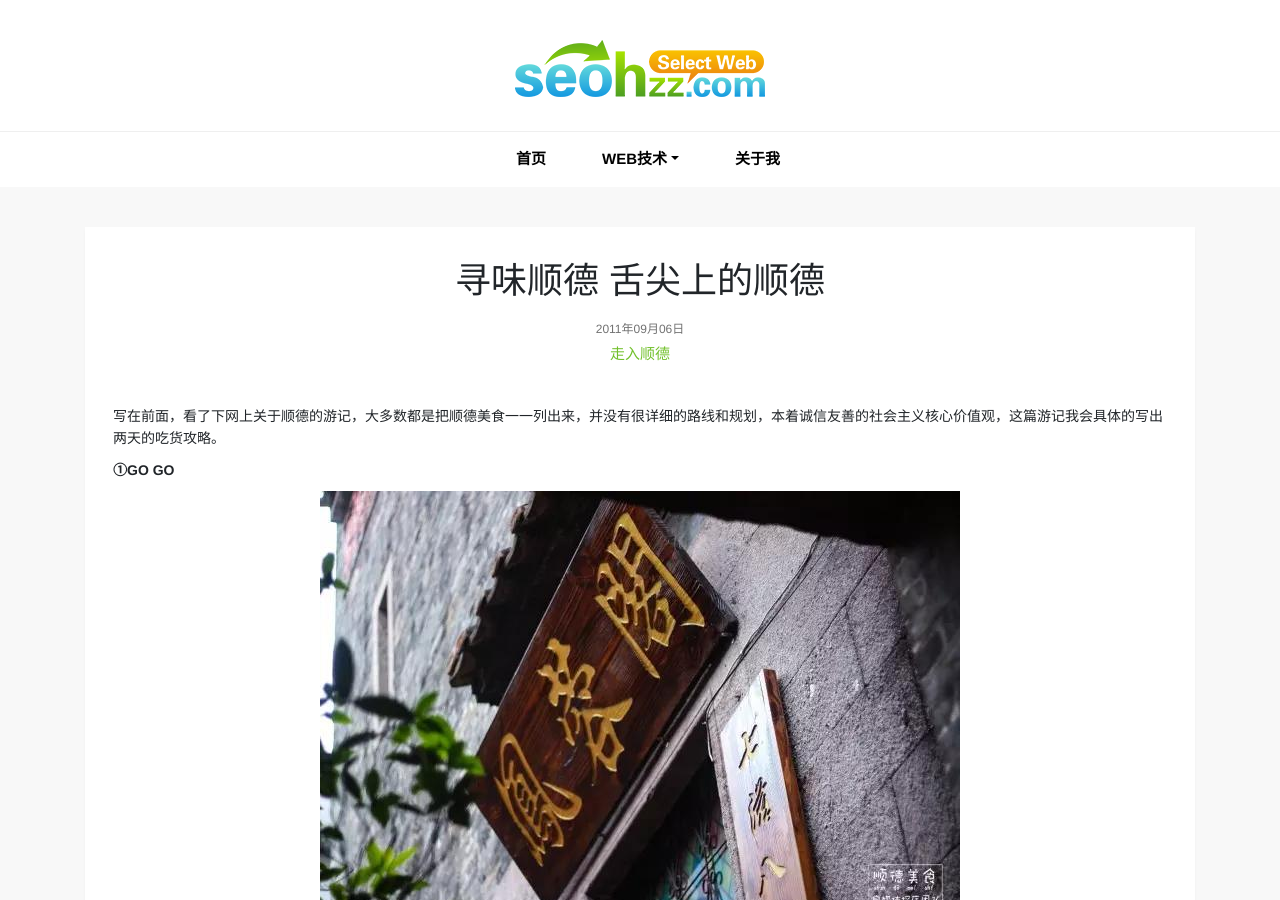
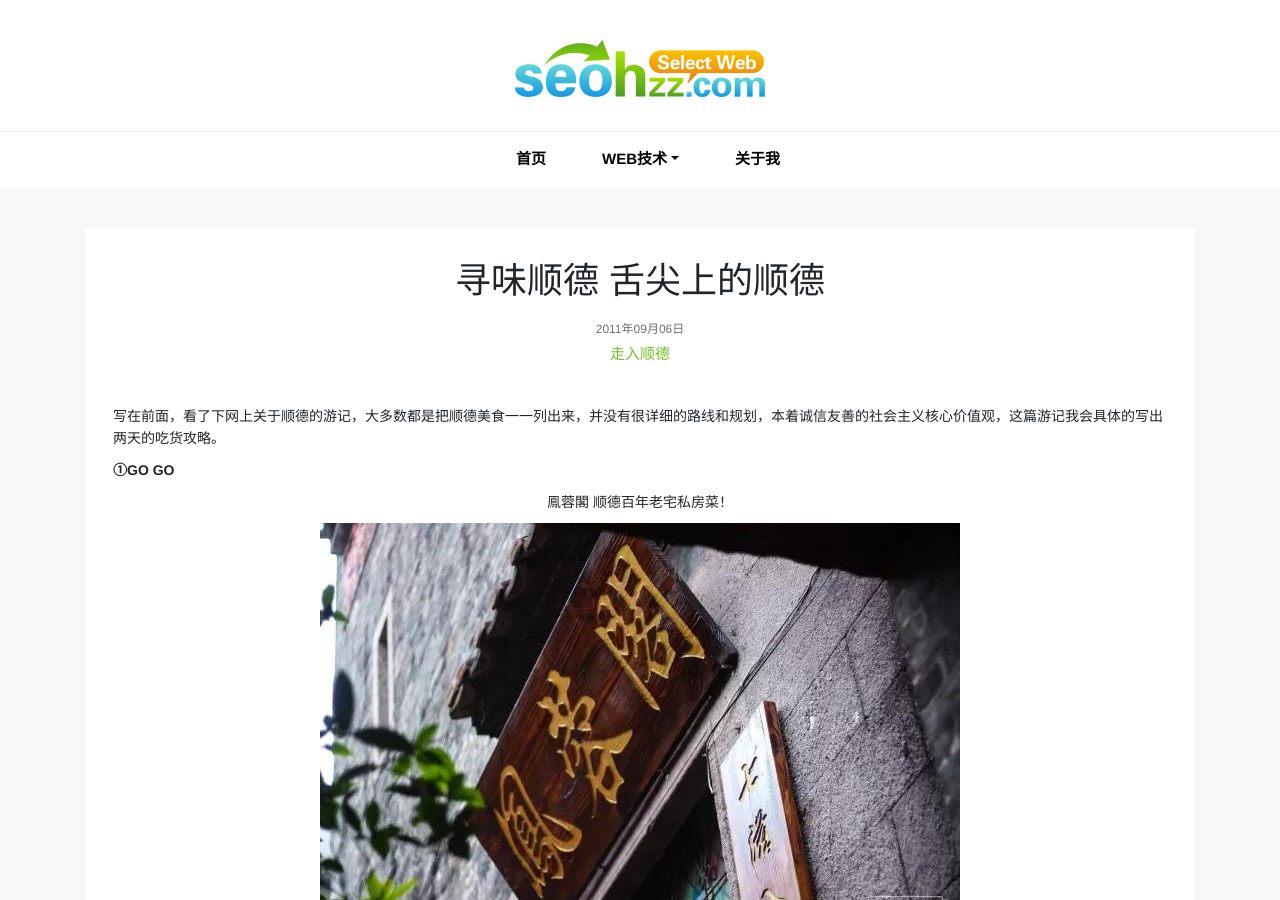
Before and after one commit to LeoQihao/LeoQihao.github.io, a Jekyll site: the page built from ueo/_posts/2011-09-06-web-read-skill.html, in a window 1280 px wide and 900 px high. Built offline with Jekyll 4.4.1, drawn with Linux system fonts in a browser that asks for light colours.

Commit message:
Update 2011-09-06-web-read-skill.html

```diff
--- a/ueo/_posts/2011-09-06-web-read-skill.html
+++ b/ueo/_posts/2011-09-06-web-read-skill.html
@@ -11,7 +11,8 @@ description: 文章的阅读性是一个对用户友好的体现，熟练运用
   两天的吃货攻略。</p>
 
 <p><b>①GO GO</b></p>
-<p align="center  "鳯蓉閣  顺德百年老宅私房菜！>
+<p align="center ">
+鳯蓉閣  顺德百年老宅私房菜！
 </p>
 
 <p align="center"><img class="img-fluid" alt="Select Web文章列表" src="{{ site.url }}/images/ueo/web-read-skill-1.jpg"></p>
```
